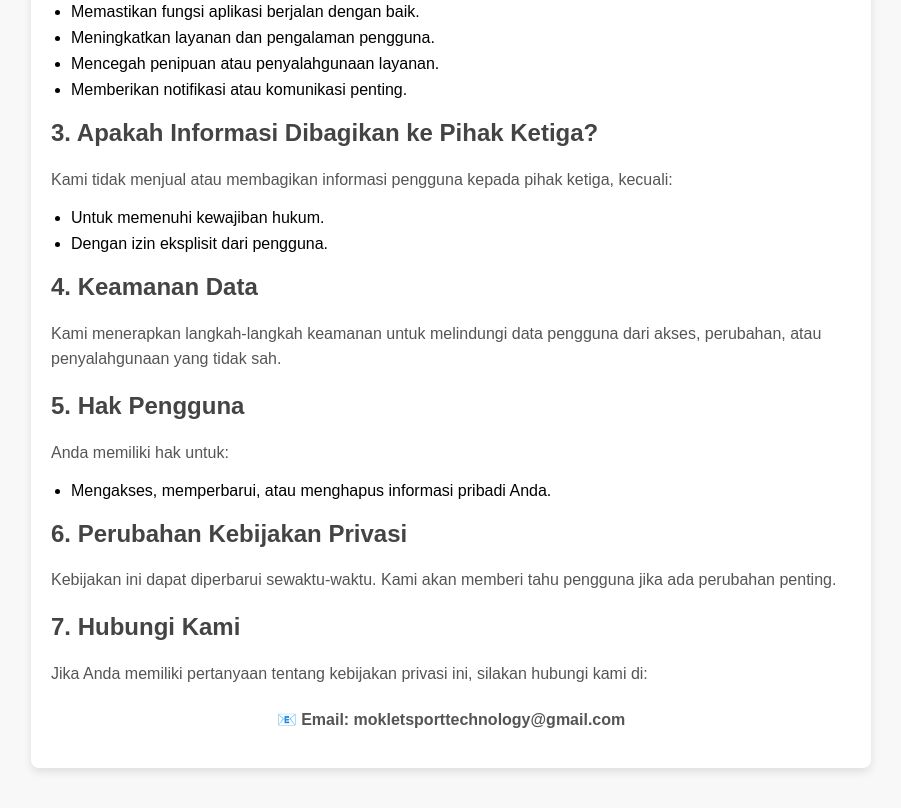
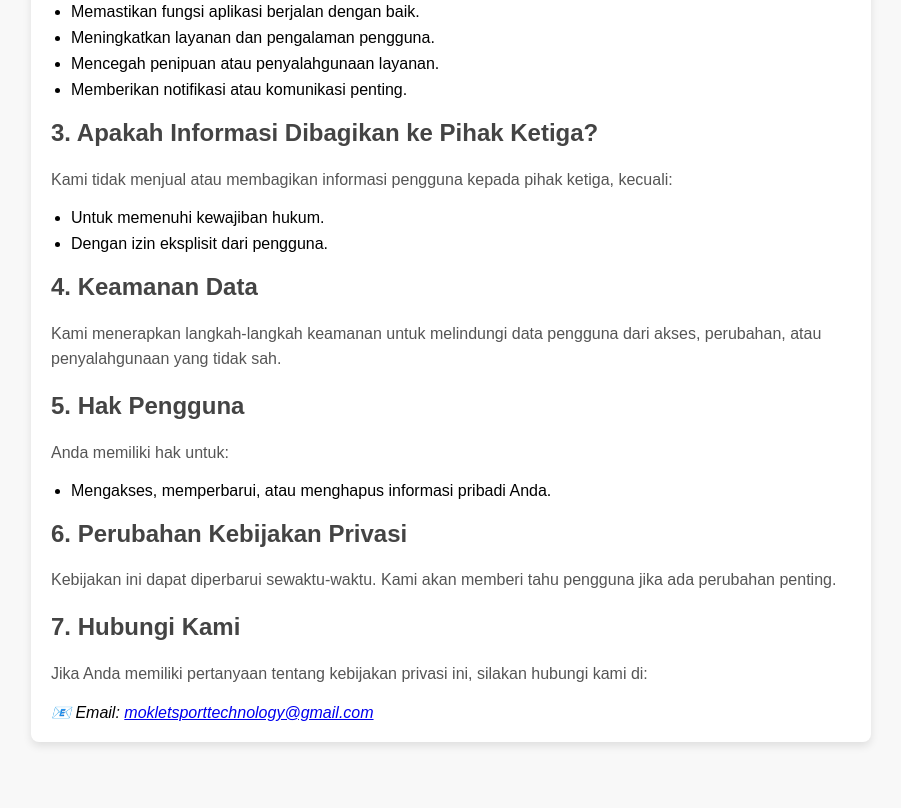
Before and after one commit to silkiy/silkiy.github.io, a plain HTML site: page privacy-policy/index.html in a window 1280 px wide. Shown: the part 451-1259 px from the top of the page, without its empty margins (189-1090 px from the left). After the commit the page ends 1233 px from the top, so only its background shows below. Drawn offline with Linux system fonts and the light colour scheme.

Commit message:
feat : add app name

```diff
--- a/privacy-policy/index.html
+++ b/privacy-policy/index.html
@@ -3,13 +3,13 @@
   <head>
     <meta charset="UTF-8" />
     <meta name="viewport" content="width=device-width, initial-scale=1.0" />
-    <title>Kebijakan Privasi</title>
+    <title>Kebijakan Privasi - Blayu FC</title>
     <link rel="stylesheet" href="styles.css" />
   </head>
   <body>
     <div class="container">
       <h1>Kebijakan Privasi</h1>
-      <p class="date">Terakhir diperbarui:  26/02/2025</p>
+      <p class="date">Terakhir diperbarui: 26/02/2025</p>
 
       <h2>1. Informasi yang Kami Kumpulkan</h2>
       <p>
@@ -72,9 +72,12 @@
         Jika Anda memiliki pertanyaan tentang kebijakan privasi ini, silakan
         hubungi kami di:
       </p>
-      <p class="contact">
-        📧 Email: mokletsporttechnology@gmail.com <br />
-      </p>
+      <address>
+        📧 Email:
+        <a href="mailto:mokletsporttechnology@gmail.com"
+          >mokletsporttechnology@gmail.com</a
+        >
+      </address>
     </div>
   </body>
 </html>
```
